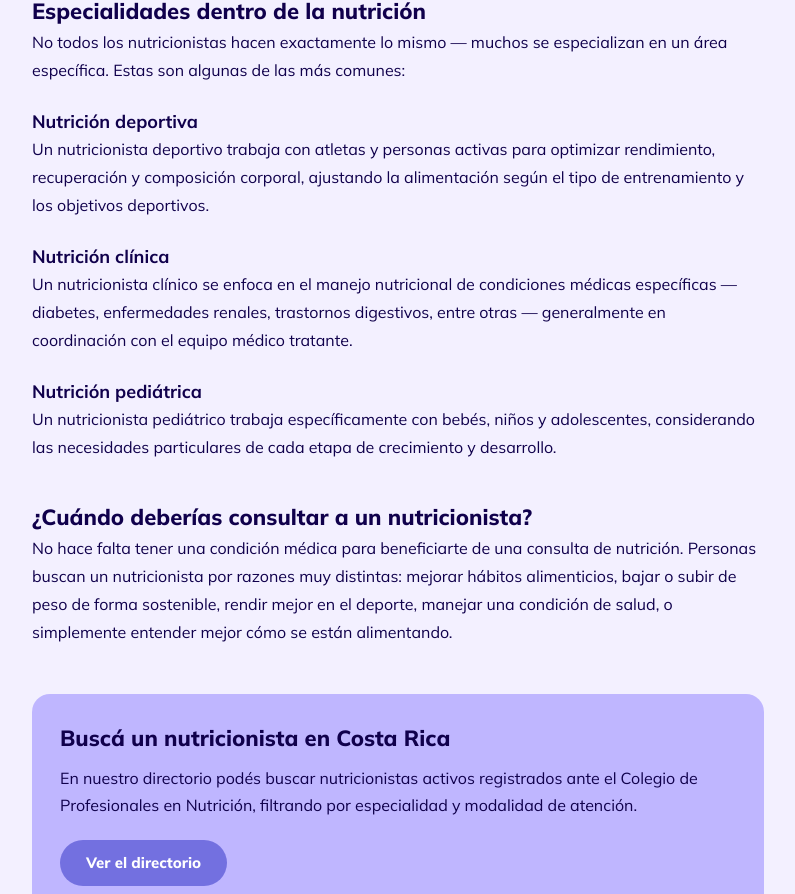
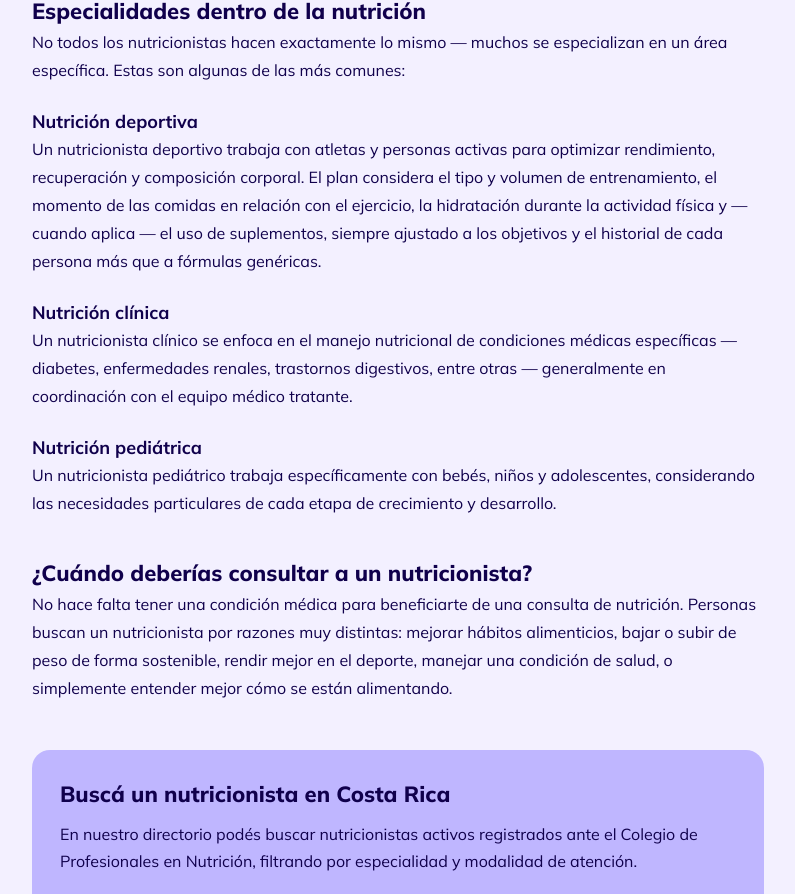
Before and after one commit to Cubujuqui/ncr-directory, a Next.js app: page /que-hace-un-nutricionista in a window 1280 px wide. Shown: the part 1097-1991 px from the top of the page, without its empty margins (242-1037 px from the left). Built offline with nearby package versions, Linux system fonts and the light colour scheme; no server answers.

Commit message:
Enhance description of sports nutritionist's role
Expanded the description of a sports nutritionist's role, detailing factors considered in meal planning.

```diff
--- a/app/que-hace-un-nutricionista/page.tsx
+++ b/app/que-hace-un-nutricionista/page.tsx
@@ -54,7 +54,7 @@ export default function QueHaceUnNutricionista() {
 
         <h3 className={styles.h3}>Nutrición deportiva</h3>
         <p className={styles.parrafo}>
-          Un nutricionista deportivo trabaja con atletas y personas activas para optimizar rendimiento, recuperación y composición corporal, ajustando la alimentación según el tipo de entrenamiento y los objetivos deportivos.
+          Un nutricionista deportivo trabaja con atletas y personas activas para optimizar rendimiento, recuperación y composición corporal. El plan considera el tipo y volumen de entrenamiento, el momento de las comidas en relación con el ejercicio, la hidratación durante la actividad física y — cuando aplica — el uso de suplementos, siempre ajustado a los objetivos y el historial de cada persona más que a fórmulas genéricas.
         </p>
 
         <h3 className={styles.h3}>Nutrición clínica</h3>
```
